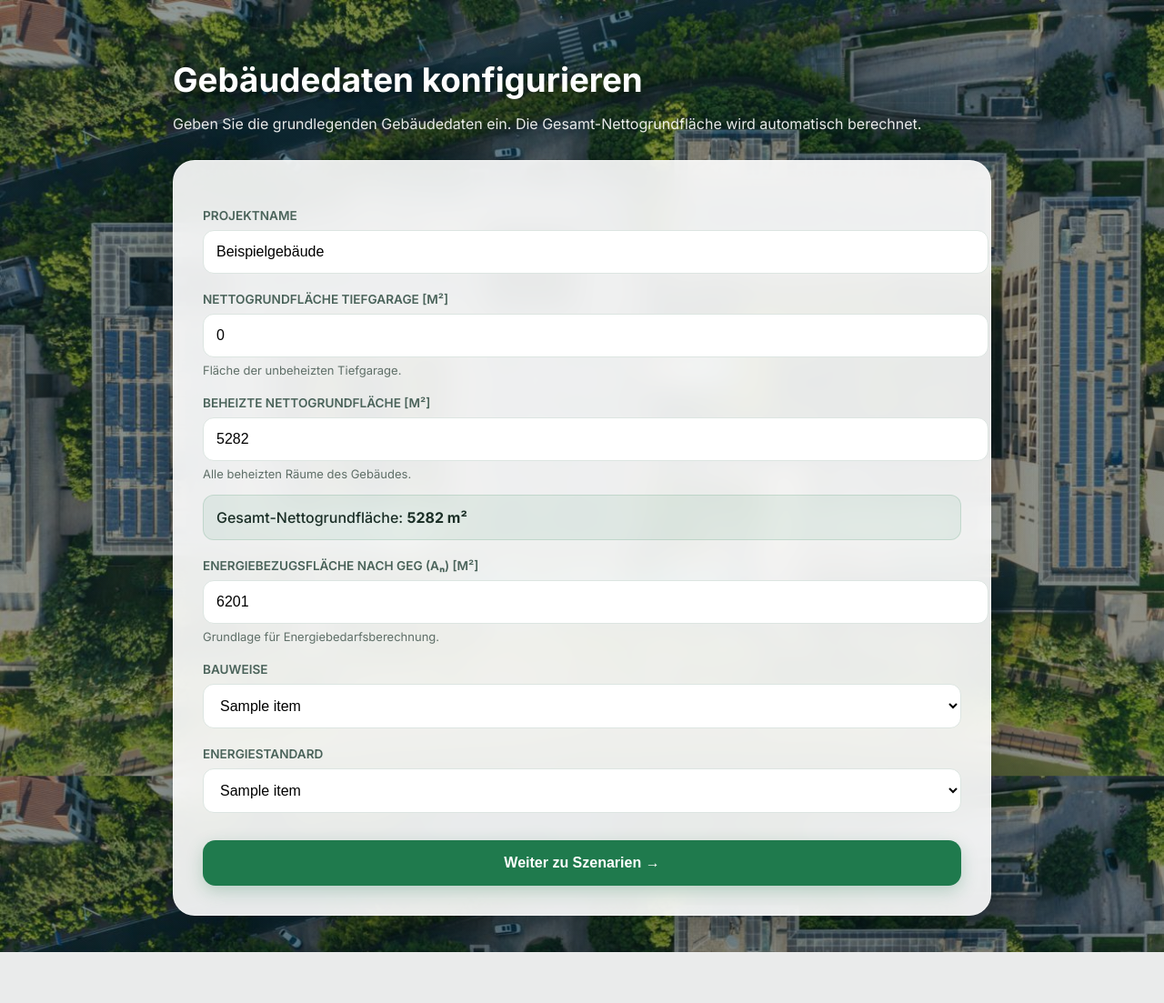
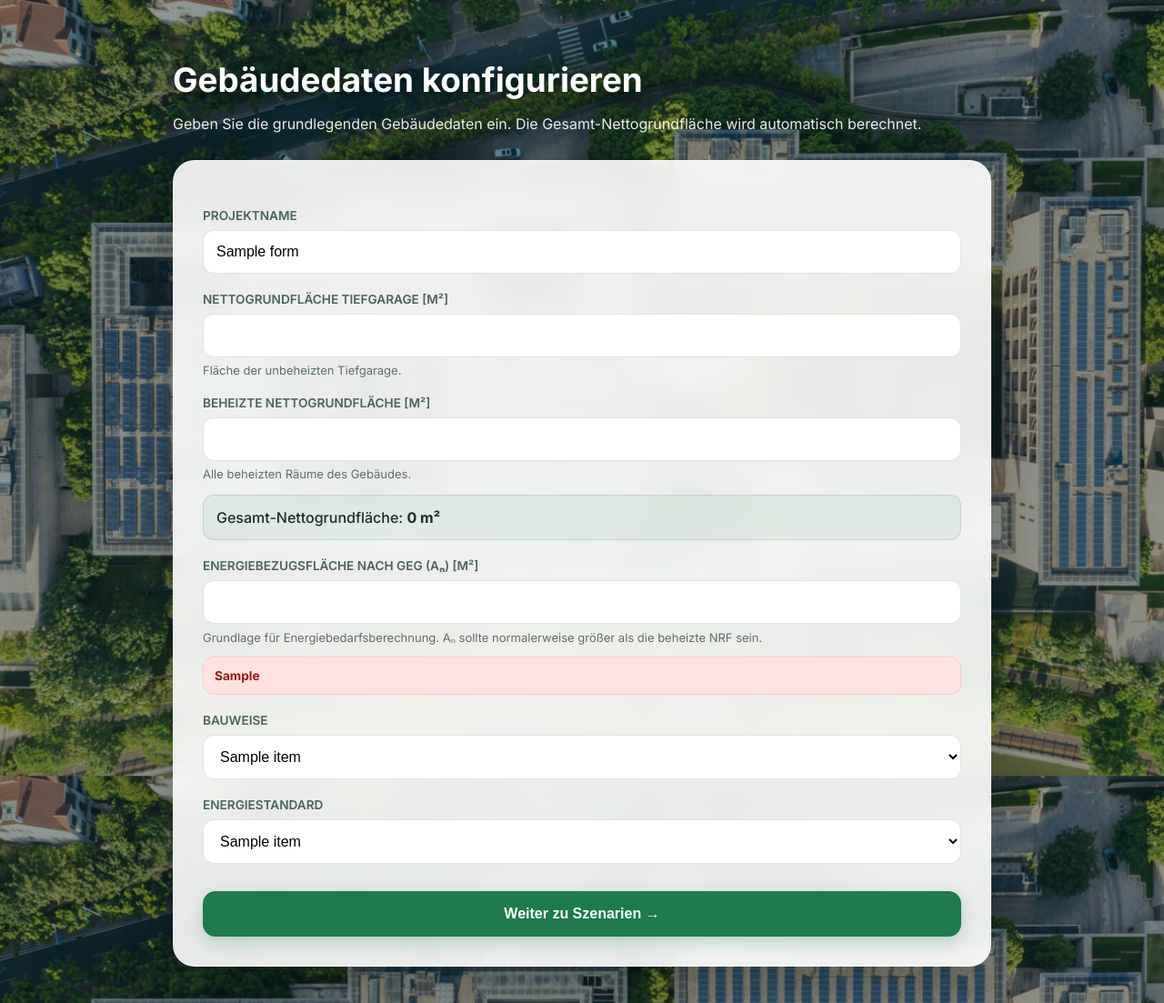
Before and after one commit to DBM-THA/Absch-tzung-der-Geb-ude-kobilanz-nach-QNG, a Django app: template qngapp/templates/qngapp/building.html in a window 1280 px wide. Shown: the whole page at 91% size. Before the commit the page ends 1047 px from the top, so only its background shows below. Run offline with Django 5.2, Linux system fonts and the light colour scheme; the template is opened without the code that fills it: most values are stand-ins (such as "Sample title", 1, 10 or a date in 2020).

Commit message:
Refactor building form with dynamic inputs and warning
Updated form fields to use dynamic values from form_data. Added warning box for energy reference area.

```diff
--- a/qngapp/templates/qngapp/building.html
+++ b/qngapp/templates/qngapp/building.html
@@ -74,6 +74,7 @@ input, select {
     background: white;
     font-size: 1rem;
     transition: all 0.25s;
+    box-sizing: border-box;
 }
 
 input:focus, select:focus {
@@ -87,6 +88,18 @@ input:focus, select:focus {
     font-size: 13px;
     color: #5f6f68;
     margin-top: 6px;
+}
+
+/* Warning Box */
+.warning-box {
+    background: #fee2e2;
+    color: #991b1b;
+    border: 1px solid #fecaca;
+    padding: 12px;
+    border-radius: 12px;
+    margin-top: 12px;
+    font-size: 0.85rem;
+    font-weight: 700;
 }
 
 /* Button */
@@ -127,8 +140,10 @@ button:hover {
 <div class="page">
 
     <h1>Gebäudedaten konfigurieren</h1>
+
     <p class="hint">
-        Geben Sie die grundlegenden Gebäudedaten ein. Die Gesamt-Nettogrundfläche wird automatisch berechnet.
+        Geben Sie die grundlegenden Gebäudedaten ein.
+        Die Gesamt-Nettogrundfläche wird automatisch berechnet.
     </p>
 
     <div class="card">
@@ -137,16 +152,34 @@ button:hover {
             {% csrf_token %}
 
             <label>Projektname</label>
-            <input type="text" name="project_name" value="Beispielgebäude">
+            <input
+                type="text"
+                name="project_name"
+                value="{{ form_data.project_name }}"
+            >
 
             <label>Nettogrundfläche Tiefgarage [m²]</label>
-            <input type="number" step="0.01" name="nrf_tg" id="nrf_tg" value="0">
+            <input
+                type="number"
+                step="0.01"
+                name="nrf_tg"
+                id="nrf_tg"
+                value="{{ form_data.nrf_tg }}"
+            >
+
             <div class="small">
                 Fläche der unbeheizten Tiefgarage.
             </div>
 
             <label>Beheizte Nettogrundfläche [m²]</label>
-            <input type="number" step="0.01" name="nrf_heated" id="nrf_heated" value="5282">
+            <input
+                type="number"
+                step="0.01"
+                name="nrf_heated"
+                id="nrf_heated"
+                value="{{ form_data.nrf_heated }}"
+            >
+
             <div class="small">
                 Alle beheizten Räume des Gebäudes.
             </div>
@@ -154,30 +187,54 @@ button:hover {
             <!-- Automatische Anzeige -->
             <div class="auto-box">
                 Gesamt-Nettogrundfläche:
-                <strong><span id="nrf_total">5282</span> m²</strong>
+                <strong>
+                    <span id="nrf_total">5282</span> m²
+                </strong>
             </div>
 
             <label>Energiebezugsfläche nach GEG (Aₙ) [m²]</label>
-            <input type="number" step="0.01" name="an_geg" value="6201">
+
+            <input
+                type="number"
+                step="0.01"
+                name="an_geg"
+                value="{{ form_data.an_geg }}"
+            >
+
             <div class="small">
                 Grundlage für Energiebedarfsberechnung.
+                Aₙ sollte normalerweise größer als die beheizte NRF sein.
             </div>
 
+            {% if an_geg_warning %}
+                <div class="warning-box">
+                    {{ an_geg_warning }}
+                </div>
+            {% endif %}
+
             <label>Bauweise</label>
+
             <select name="building_type">
                 {% for item in building_types %}
-                    <option value="{{ item }}">{{ item }}</option>
+                    <option value="{{ item }}">
+                        {{ item }}
+                    </option>
                 {% endfor %}
             </select>
 
             <label>Energiestandard</label>
+
             <select name="energy_standard">
                 {% for item in energy_standards %}
-                    <option value="{{ item }}">{{ item }}</option>
+                    <option value="{{ item }}">
+                        {{ item }}
+                    </option>
                 {% endfor %}
             </select>
 
-            <button type="submit">Weiter zu Szenarien →</button>
+            <button type="submit">
+                Weiter zu Szenarien →
+            </button>
 
         </form>
 
@@ -192,12 +249,17 @@ const heated = document.getElementById("nrf_heated");
 const total = document.getElementById("nrf_total");
 
 function updateNRF() {
-    const value = (parseFloat(tg.value) || 0) + (parseFloat(heated.value) || 0);
+    const value =
+        (parseFloat(tg.value) || 0) +
+        (parseFloat(heated.value) || 0);
+
     total.innerText = value.toFixed(0);
 }
 
 tg.addEventListener("input", updateNRF);
 heated.addEventListener("input", updateNRF);
+
+window.addEventListener("load", updateNRF);
 </script>
 
 </body>
```
